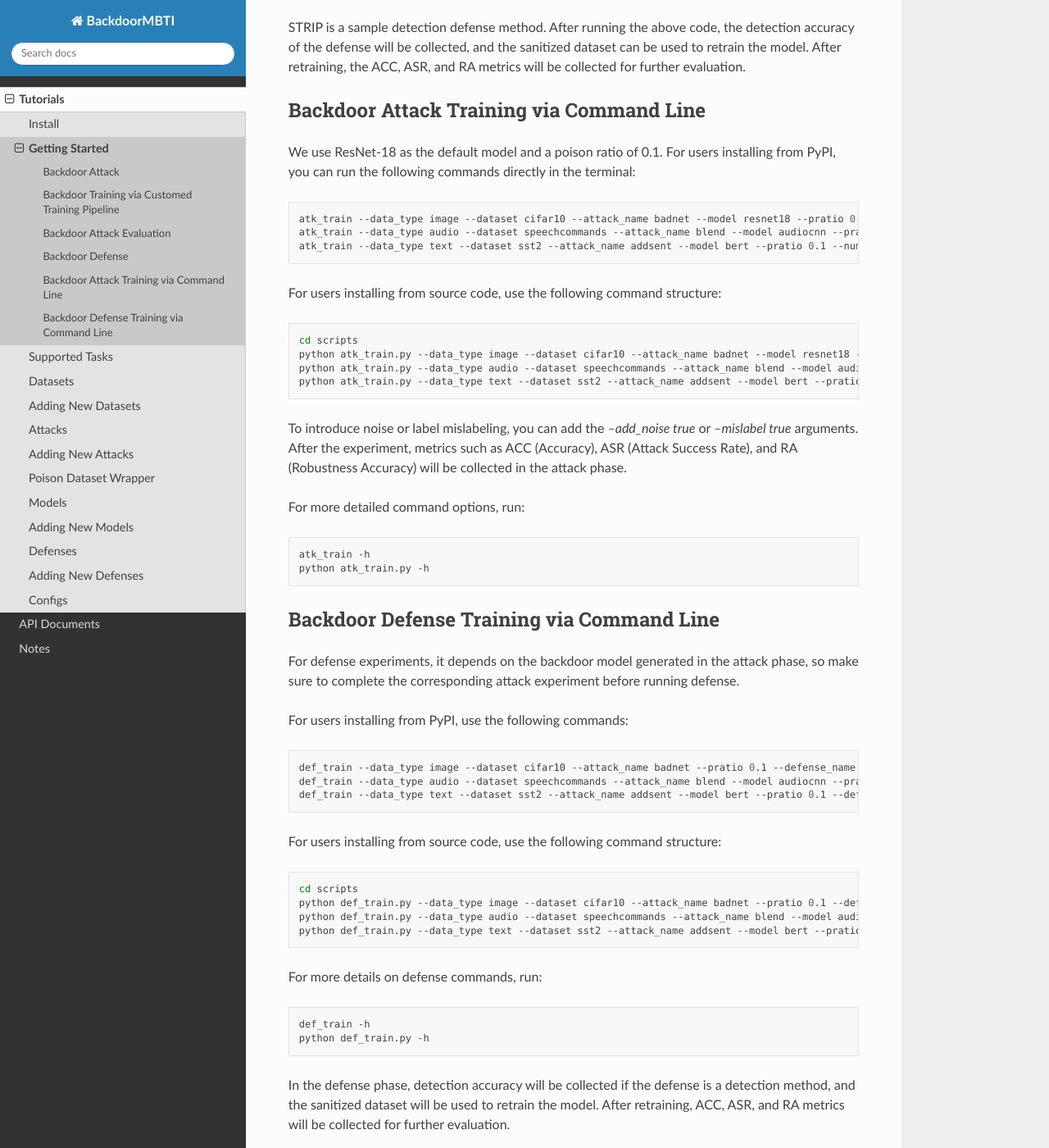
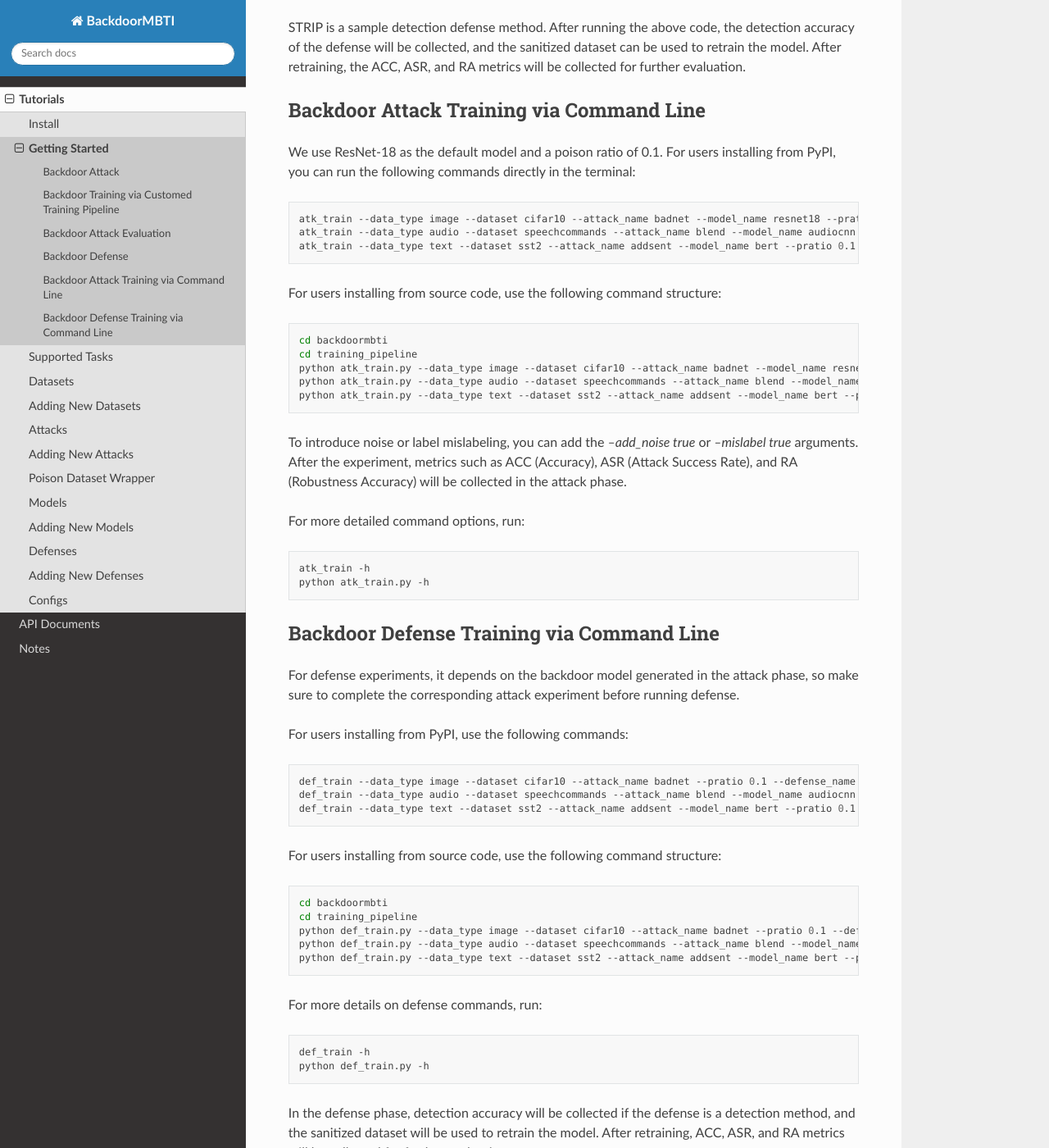
Before and after one commit to SJTUHaiyangYu/BackdoorMBTI, a Sphinx documentation site: the page built from docs/source/tutorials/getting_started.rst, in a window 1280 px wide and 1400 px high, scrolled down 4694 px. Shown: the whole window at 82% size. Built offline with Sphinx 7.4.7 and the Read the Docs theme 3.1.0, drawn with Linux system fonts in a browser that asks for light colours.

Commit message:
Update docs.

```diff
--- /dev/null
+++ b/docs/source/modules/generated/backdoormbti.configs.settings.rst
@@ -0,0 +1,4 @@
+backdoormbti.configs.settings
+=============================
+
+.. automodule:: backdoormbti.configs.settings
--- a/docs/source/tutorials/getting_started.rst
+++ b/docs/source/tutorials/getting_started.rst
@@ -264,18 +264,19 @@ We use ResNet-18 as the default model and a poison ratio of 0.1. For users insta
 
 .. code-block:: bash
 
-   atk_train --data_type image --dataset cifar10 --attack_name badnet --model resnet18 --pratio 0.1 --num_workers 4 --epochs 100
-   atk_train --data_type audio --dataset speechcommands --attack_name blend --model audiocnn --pratio 0.1 --num_workers 4 --epochs 100 --add_noise true
-   atk_train --data_type text --dataset sst2 --attack_name addsent --model bert --pratio 0.1 --num_workers 4 --epochs 100 --mislabel true
+   atk_train --data_type image --dataset cifar10 --attack_name badnet --model_name resnet18 --pratio 0.1 --num_workers 4 --epochs 100
+   atk_train --data_type audio --dataset speechcommands --attack_name blend --model_name audiocnn --pratio 0.1 --num_workers 4 --epochs 100 --add_noise true
+   atk_train --data_type text --dataset sst2 --attack_name addsent --model_name bert --pratio 0.1 --num_workers 4 --epochs 100 --mislabel true
 
 For users installing from source code, use the following command structure:
 
 .. code-block:: bash
 
-   cd scripts
-   python atk_train.py --data_type image --dataset cifar10 --attack_name badnet --model resnet18 --pratio 0.1 --num_workers 4 --epochs 100
-   python atk_train.py --data_type audio --dataset speechcommands --attack_name blend --model audiocnn --pratio 0.1 --num_workers 4 --epochs 100 --add_noise true
-   python atk_train.py --data_type text --dataset sst2 --attack_name addsent --model bert --pratio 0.1 --num_workers 4 --epochs 100 --mislabel true
+   cd backdoormbti
+   cd training_pipeline
+   python atk_train.py --data_type image --dataset cifar10 --attack_name badnet --model_name resnet18 --pratio 0.1 --num_workers 4 --epochs 100
+   python atk_train.py --data_type audio --dataset speechcommands --attack_name blend --model_name audiocnn --pratio 0.1 --num_workers 4 --epochs 100 --add_noise true
+   python atk_train.py --data_type text --dataset sst2 --attack_name addsent --model_name bert --pratio 0.1 --num_workers 4 --epochs 100 --mislabel true
 
 To introduce noise or label mislabeling, you can add the `--add_noise true` or `--mislabel true` arguments. After the experiment, metrics such as ACC (Accuracy), ASR (Attack Success Rate), and RA (Robustness Accuracy) will be collected in the attack phase.
 
@@ -296,17 +297,18 @@ For users installing from PyPI, use the following commands:
 .. code-block:: bash
 
    def_train --data_type image --dataset cifar10 --attack_name badnet --pratio 0.1 --defense_name finetune --num_workers 4 --epochs 10
-   def_train --data_type audio --dataset speechcommands --attack_name blend --model audiocnn --pratio 0.1 --defense_name fineprune --num_workers 4 --epochs 1 --add_noise true
-   def_train --data_type text --dataset sst2 --attack_name addsent --model bert --pratio 0.1 --defense_name strip --num_workers 4 --epochs 1 --mislabel true
+   def_train --data_type audio --dataset speechcommands --attack_name blend --model_name audiocnn --pratio 0.1 --defense_name fineprune --num_workers 4 --epochs 1 --add_noise true
+   def_train --data_type text --dataset sst2 --attack_name addsent --model_name bert --pratio 0.1 --defense_name strip --num_workers 4 --epochs 1 --mislabel true
 
 For users installing from source code, use the following command structure:
 
 .. code-block:: bash
 
-   cd scripts
+   cd backdoormbti
+   cd training_pipeline
    python def_train.py --data_type image --dataset cifar10 --attack_name badnet --pratio 0.1 --defense_name finetune --num_workers 4 --epochs 10
-   python def_train.py --data_type audio --dataset speechcommands --attack_name blend --model audiocnn --pratio 0.1 --defense_name fineprune --num_workers 4 --epochs 1 --add_noise true
-   python def_train.py --data_type text --dataset sst2 --attack_name addsent --model bert --pratio 0.1 --defense_name strip --num_workers 4 --epochs 1 --mislabel true
+   python def_train.py --data_type audio --dataset speechcommands --attack_name blend --model_name audiocnn --pratio 0.1 --defense_name fineprune --num_workers 4 --epochs 1 --add_noise true
+   python def_train.py --data_type text --dataset sst2 --attack_name addsent --model_name bert --pratio 0.1 --defense_name strip --num_workers 4 --epochs 1 --mislabel true
 
 For more details on defense commands, run:
 
--- a/docs/source/tutorials/install.rst
+++ b/docs/source/tutorials/install.rst
@@ -31,7 +31,7 @@ To install BackdoorMBTI, please follow these steps:
 
       pip install backdoormbti
 
-4. **Install from source** (optional):
+4. **Install from source** (Recommanded):
 
    Alternatively, if you prefer to install from source, follow these steps:
 
```
Also changed, not shown: docs/source/conf.py (+18 -17 lines), docs/source/modules/generated/backdoormbti.configs.rst (added, +30 -0 lines), docs/source/modules/generated/backdoormbti.rst (added, +34 -0 lines), docs/source/modules/generated/backdoormbti.training_pipeline.rst (added, +34 -0 lines), docs/source/modules/generated/backdoormbti.utils.log.rst (added, +16 -0 lines), docs/source/modules/generated/backdoormbti.utils.rst (added, +39 -0 lines), docs/source/modules/generated/backdoormbti.utils.wrapper.rst (added, +19 -0 lines), docs/README.md (added).
